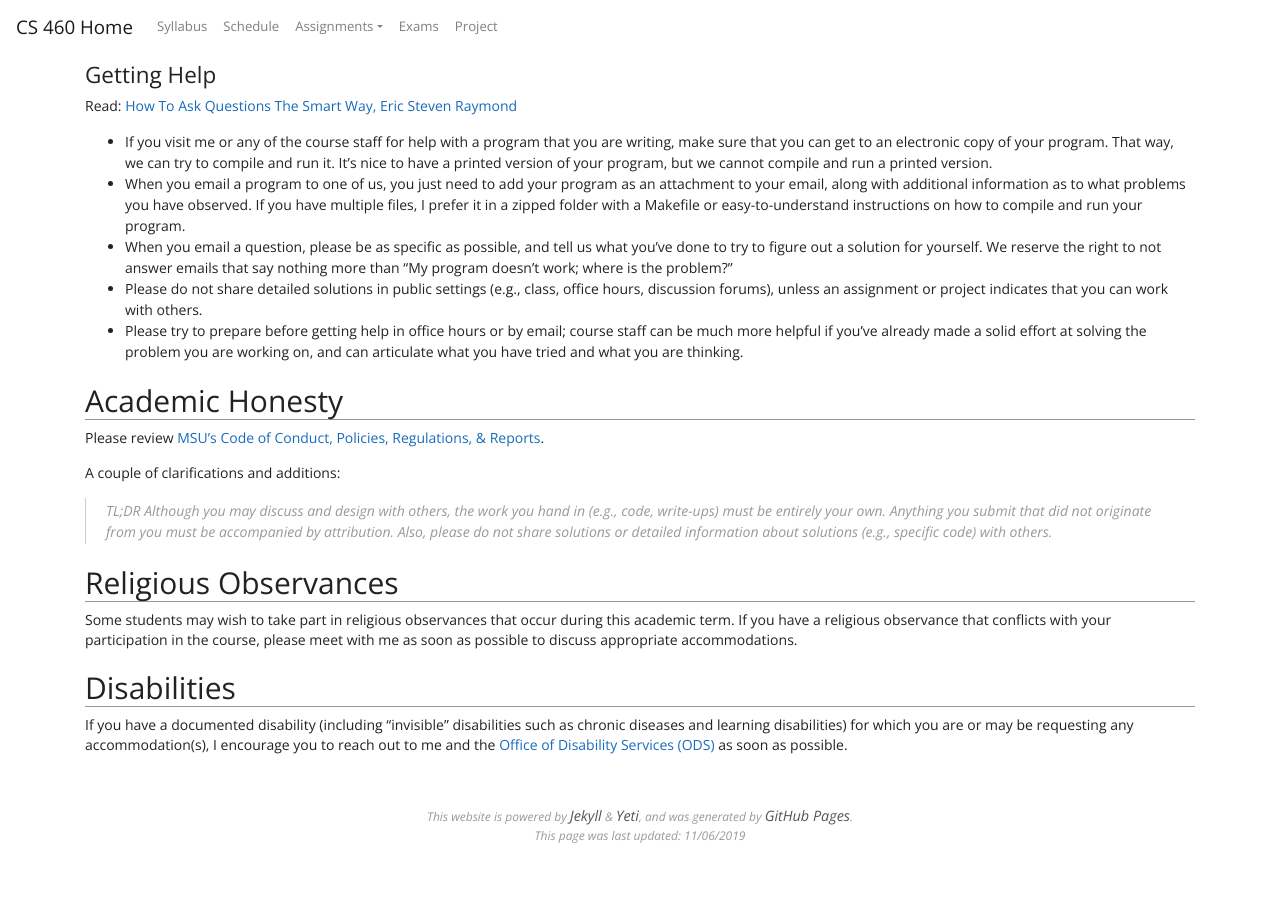
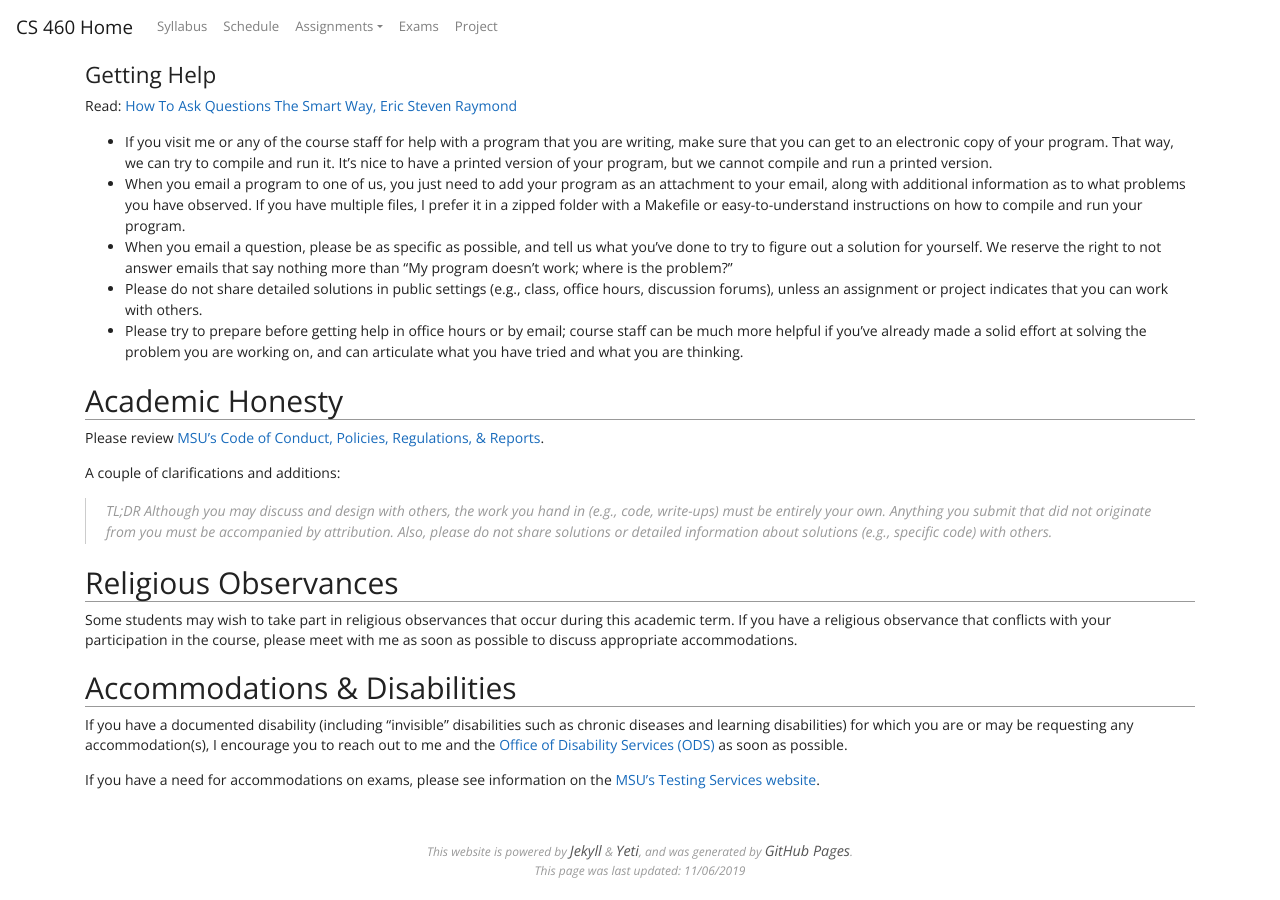
Before and after one commit to traviswpeters/cs460-2019-fall, a Jekyll site: the page built from index.md, in a window 1280 px wide and 900 px high, scrolled down 6116 px. Built offline with Jekyll 4.4.1, drawn with Linux system fonts in a browser that asks for light colours; nearby versions of some CDN libraries; before the commit the page ends 6981 px from its top, so only the background shows below that.

Commit message:
add link to testing center

```diff
--- a/index.md
+++ b/index.md
@@ -517,7 +517,9 @@ In this latter case, I would not report a violation of the Academic Honesty prin
 Some students may wish to take part in religious observances that occur during this academic term.
 If you have a religious observance that conflicts with your participation in the course, please meet with me as soon as possible to discuss appropriate accommodations.
 
-## Disabilities
+## Accommodations & Disabilities
 
 If you have a documented disability (including "invisible" disabilities such as chronic diseases and learning disabilities) for which you are or may be requesting any accommodation(s),
 I encourage you to reach out to me and the [Office of Disability Services (ODS)](http://www.montana.edu/disabilityservices/) as soon as possible.
+
+If you have a need for accommodations on exams, please see information on the [MSU's Testing Services website](http://www.montana.edu/testing/).
```
